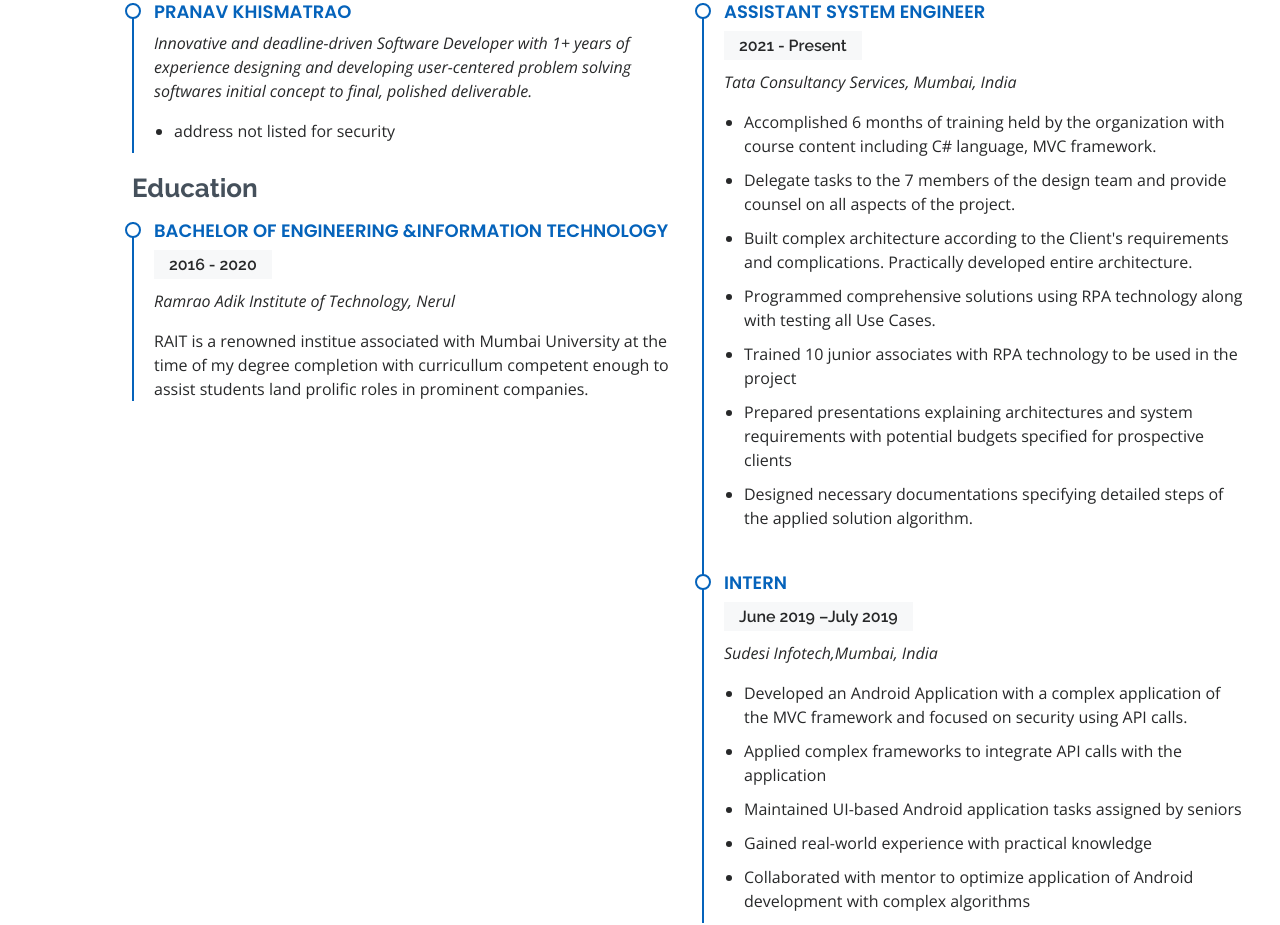
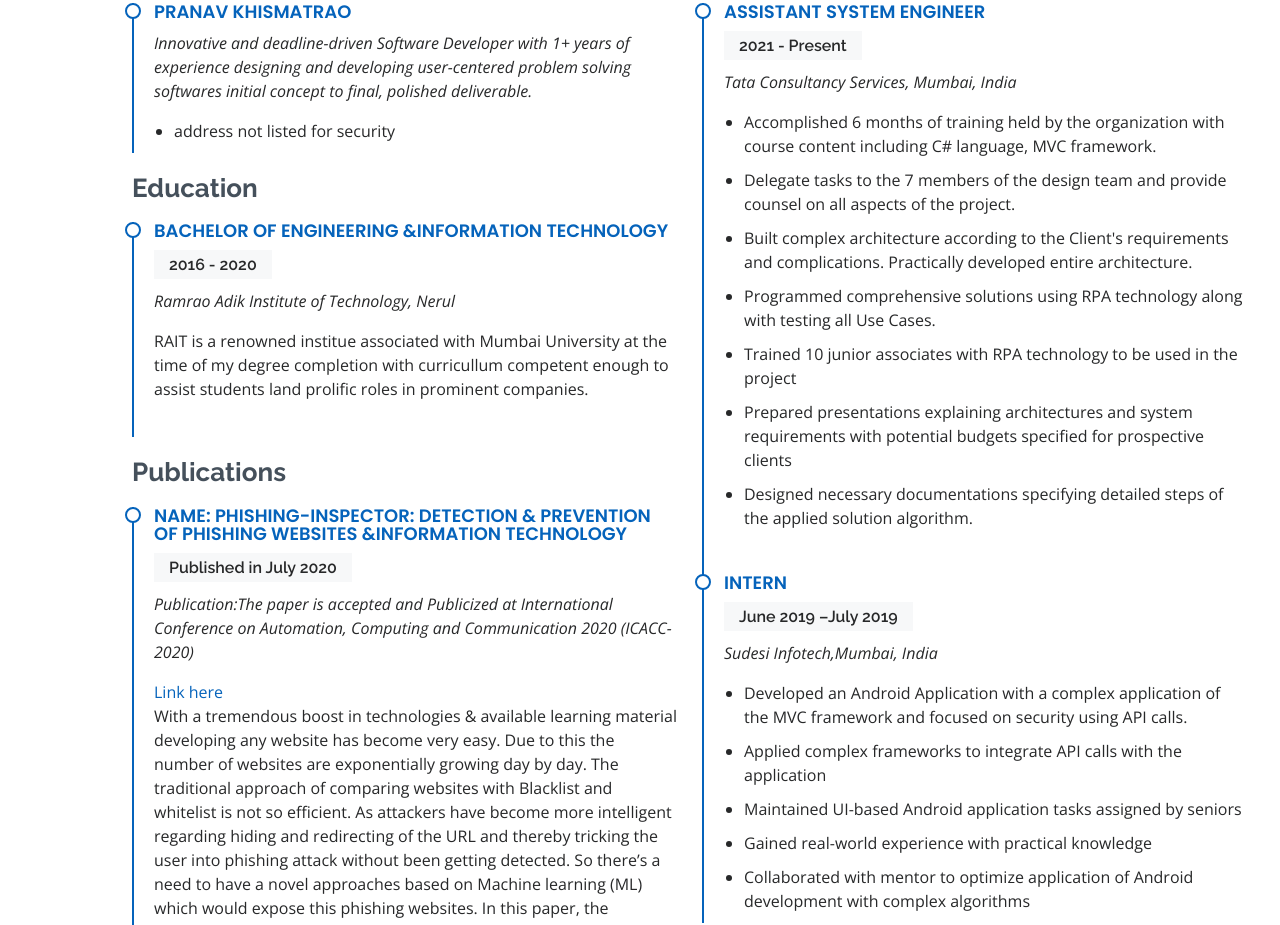
Before and after one commit to Pranav014/Portfolio.github.io, a plain HTML site: page index.html in a window 1280 px wide. Shown: the part 2739-3664 px from the top of the page. Drawn offline with nearby package versions, Linux system fonts and the light colour scheme.

Commit message:
added publications

```diff
--- a/index.html
+++ b/index.html
@@ -99,7 +99,7 @@
                 <ul>
                   <li><i class="bi bi-chevron-right"></i> <strong>Birthday:</strong> <span>14 Feb,1998</span></li>
                   <!-- <li><i class="bi bi-chevron-right"></i> <strong>Website:</strong> <span>www.example.com</span></li> -->
-                  <li><i class="bi bi-chevron-right"></i> <strong>Phone:</strong> <span>+91 9769299094</span></li>
+                  <li><i class="bi bi-chevron-right"></i> <strong>Phone:</strong> <span>+123 456 7890</span></li>
                   <li><i class="bi bi-chevron-right"></i> <strong>City:</strong> <span>Mumbai, India</span></li>
                 </ul>
               </div>
@@ -296,6 +296,16 @@
               <p><em>Ramrao Adik Institute of Technology, Nerul</em></p>
               <p>RAIT is a renowned institue associated with Mumbai University at the time of my degree completion with curricullum competent enough to
                 assist students land prolific roles in prominent companies.
+              </p>
+            </div>
+            <h3 class="resume-title">Publications</h3>
+            <div class="resume-item">
+              <h4>Name:  Phishing-Inspector: Detection & Prevention of Phishing Websites &amp;Information Technology</h4>
+              <h5>Published in July 2020</h5>
+              <p><em>Publication:The paper is accepted and Publicized at International Conference on Automation, Computing and Communication
+                2020 (ICACC-2020)</em></p>
+                <a href="https://www.itm-conferences.org/articles/itmconf/abs/2020/02/itmconf_icacc2020_03004/itmconf_icacc2020_03004.html">Link here</a>
+              <p>With a tremendous boost in technologies & available learning material developing any website has become very easy. Due to this the number of websites are exponentially growing day by day. The traditional approach of comparing websites with Blacklist and whitelist is not so efficient. As attackers have become more intelligent regarding hiding and redirecting of the URL and thereby tricking the user into phishing attack without been getting detected. So there’s a need to have a novel approaches based on Machine learning (ML) which would expose this phishing websites. In this paper, the proposed system is an extension to web browser which made use of ML algorithm to extract various features and thereby helping the user to distinguish between Legitimate website and Phishing website.
               </p>
             </div>
           </div>
@@ -694,7 +704,7 @@
               <div class="phone">
                 <i class="bi bi-phone"></i>
                 <h4>Call:</h4>
-                <p>+91 9769299094</p>
+                <p>+91 9876543212</p>
               </div>
 
             </div>
```
